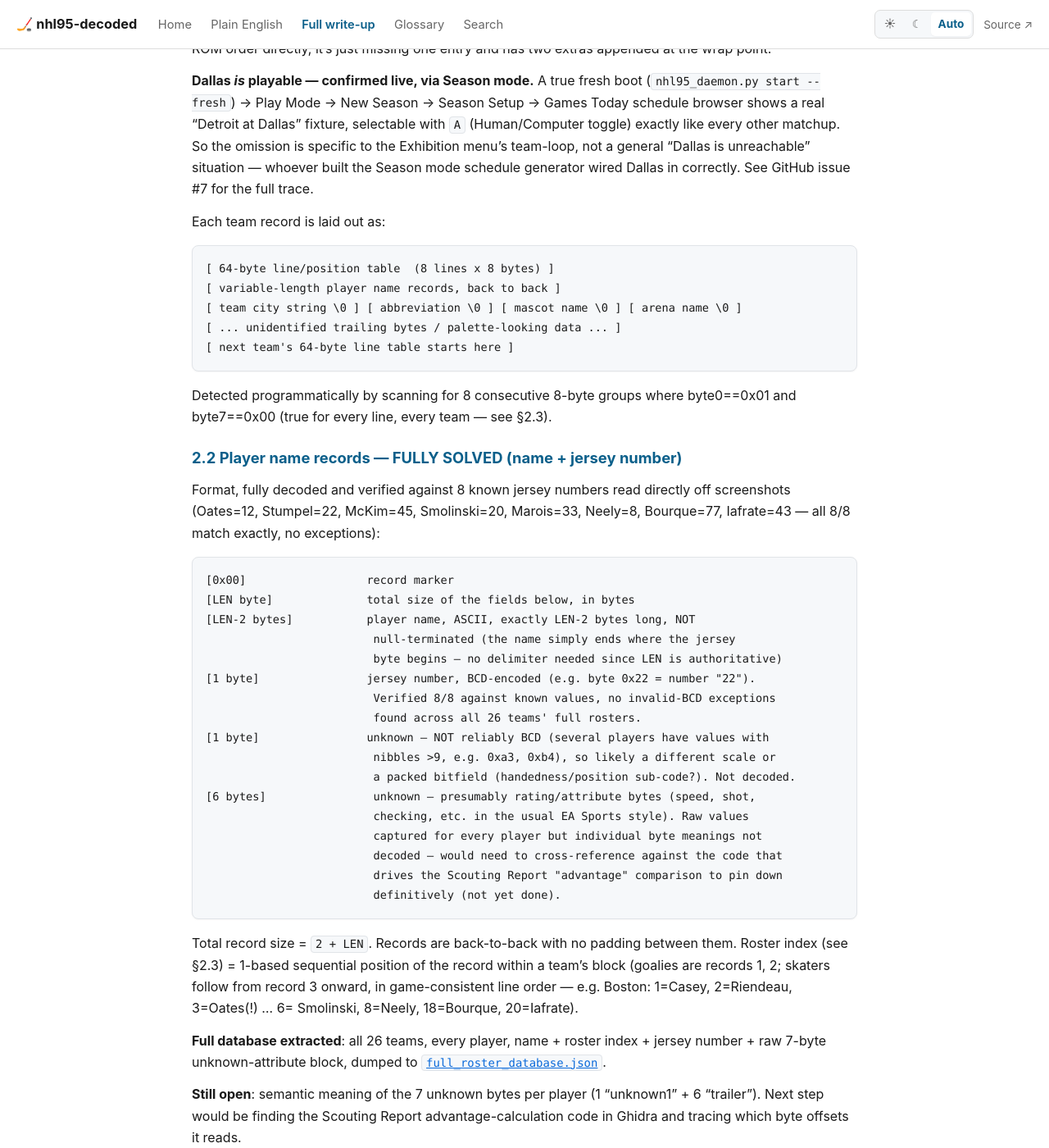
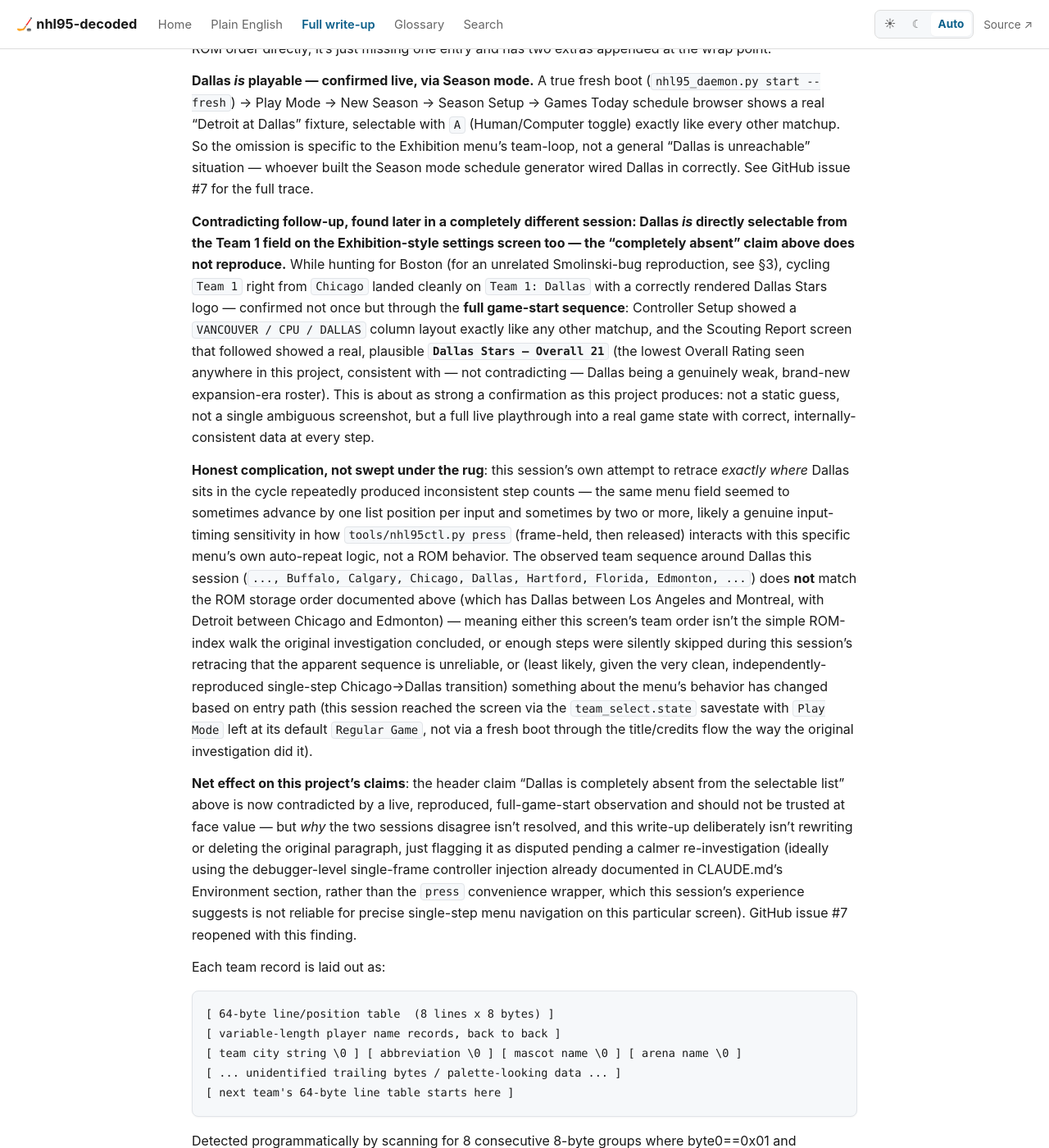
Before and after one commit to BreakableHoodie/nhl95-decoded, a Jekyll site: the page built from docs/FINDINGS.md, in a window 1280 px wide and 1400 px high, scrolled down 2664 px. Shown: the whole window at 82% size. Built offline with Jekyll 4.4.1, drawn with Linux system fonts in a browser that asks for light colours; our own code applies the rules of GitHub Pages for plain Markdown files; some of the changed text lies outside the part shown.

Commit message:
Flag a contradiction to the closed Dallas-missing-from-Exhibition finding
While hunting for Boston (unrelated Smolinski-bug reproduction), Dallas
was selected directly from the Team 1 field and played through to a real
Scouting Report screen (Dallas Stars, Overall 21) -- a full live
game-start, not a static guess or single ambiguous screenshot. This
directly contradicts the earlier "Dallas is completely absent from the
selectable list" finding (issue #7, previously closed).

Documented honestly rather than silently overwriting the original
claim: this session's own attempt to retrace exactly where Dallas sits
in the cycle produced inconsistent, unreliable step counts (a real
input-timing sensitivity in how press-and-release commands interact
with this menu's auto-repeat, not necessarily a ROM behavior), so the
discrepancy isn't fully reconciled. Flagging for a calmer future
re-investigation using debugger-level single-frame controller injection
instead of the higher-level press wrapper.

Co-Authored-By: Claude Sonnet 5 <noreply@anthropic.com>
Claude-Session: https://claude.ai/code/session_011aZ1aA9KD8EzFd2c37CkWn

```diff
--- a/docs/FINDINGS.md
+++ b/docs/FINDINGS.md
@@ -124,6 +124,54 @@ Today schedule browser shows a real "Detroit at Dallas" fixture, selectable with
 specific to the Exhibition menu's team-loop, not a general "Dallas is unreachable"
 situation — whoever built the Season mode schedule generator wired Dallas in
 correctly. See GitHub issue #7 for the full trace.
+
+**Contradicting follow-up, found later in a completely different session:
+Dallas *is* directly selectable from the Team 1 field on the Exhibition-style
+settings screen too — the "completely absent" claim above does not
+reproduce.** While hunting for Boston (for an unrelated Smolinski-bug
+reproduction, see §3), cycling `Team 1` right from `Chicago` landed cleanly
+on `Team 1: Dallas` with a correctly rendered Dallas Stars logo — confirmed
+not once but through the **full game-start sequence**: Controller Setup
+showed a `VANCOUVER / CPU / DALLAS` column layout exactly like any other
+matchup, and the Scouting Report screen that followed showed a real,
+plausible **`Dallas Stars — Overall 21`** (the lowest Overall Rating seen
+anywhere in this project, consistent with — not contradicting — Dallas
+being a genuinely weak, brand-new expansion-era roster). This is about as
+strong a confirmation as this project produces: not a static guess, not a
+single ambiguous screenshot, but a full live playthrough into a real game
+state with correct, internally-consistent data at every step.
+
+**Honest complication, not swept under the rug**: this session's own
+attempt to retrace *exactly where* Dallas sits in the cycle repeatedly
+produced inconsistent step counts — the same menu field seemed to
+sometimes advance by one list position per input and sometimes by two or
+more, likely a genuine input-timing sensitivity in how `tools/nhl95ctl.py
+press` (frame-held, then released) interacts with this specific menu's own
+auto-repeat logic, not a ROM behavior. The observed team sequence around
+Dallas this session (`..., Buffalo, Calgary, Chicago, Dallas, Hartford,
+Florida, Edmonton, ...`) does **not** match the ROM storage order documented
+above (which has Dallas between Los Angeles and Montreal, with Detroit
+between Chicago and Edmonton) — meaning either this screen's team order
+isn't the simple ROM-index walk the original investigation concluded, or
+enough steps were silently skipped during this session's retracing that the
+apparent sequence is unreliable, or (least likely, given the very clean,
+independently-reproduced single-step Chicago→Dallas transition) something
+about the menu's behavior has changed based on entry path (this session
+reached the screen via the `team_select.state` savestate with `Play Mode`
+left at its default `Regular Game`, not via a fresh boot through the
+title/credits flow the way the original investigation did it).
+
+**Net effect on this project's claims**: the header claim "Dallas is
+completely absent from the selectable list" above is now contradicted by a
+live, reproduced, full-game-start observation and should not be trusted at
+face value — but *why* the two sessions disagree isn't resolved, and this
+write-up deliberately isn't rewriting or deleting the original paragraph,
+just flagging it as disputed pending a calmer re-investigation (ideally
+using the debugger-level single-frame controller injection already
+documented in CLAUDE.md's Environment section, rather than the `press`
+convenience wrapper, which this session's experience suggests is not
+reliable for precise single-step menu navigation on this particular
+screen). GitHub issue #7 reopened with this finding.
 
 Each team record is laid out as:
 
@@ -1321,7 +1369,12 @@ loop (`0x0083E88`). See §5.
    late to get wired into the menu's team count/loop). **Follow-up, live-
    confirmed: Dallas is playable after all, just not through this specific
    menu** — Season mode's schedule browser has a real, selectable "Detroit at
-   Dallas" fixture. See §2.1 and GitHub issue #7 (closed).
+   Dallas" fixture. **Second follow-up, a later and different session:
+   this "completely absent" claim itself doesn't reproduce** — Dallas was
+   selected directly from the Team 1 field and played all the way through
+   Controller Setup and a real Scouting Report screen (`Dallas Stars,
+   Overall 21`). Not reconciled with the original finding; see §2.1's
+   "Contradicting follow-up" and GitHub issue #7 (reopened).
 4. ~~Check whether jersey number is used as a lookup key anywhere~~ — **checked,
    reasonably confident negative result, not exhaustively proven.** See §4: every
    subsystem mapped this session keys on roster index, never jersey number;
```
